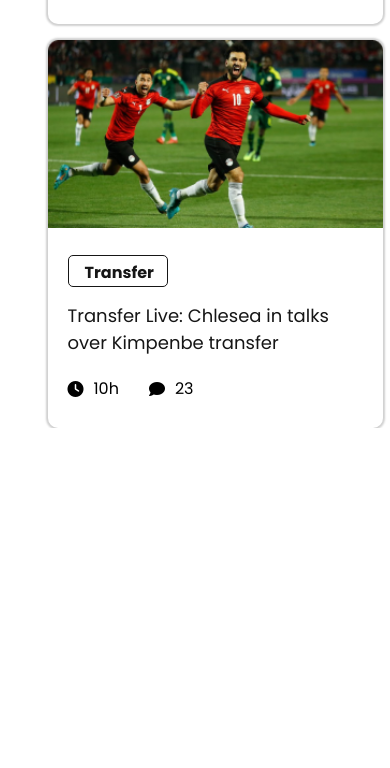
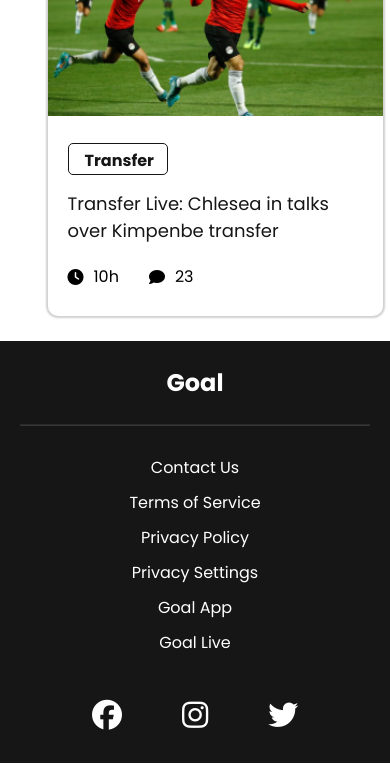
Before and after one commit to Oliulla/WORLD-CUP-WEBSITE, a plain HTML site: page index.html in a window 390 px wide. Shown: the part 4024-4792 px from the top of the page. Before the commit the page ends 4452 px from the top, so only its background shows below. Drawn offline with Linux system fonts and the light colour scheme.

Commit message:
added responsive footer

```diff
--- a/index.html
+++ b/index.html
@@ -235,5 +235,33 @@
     <div class="tablet-btn">
         <button class="tablet-view-btn"><a href="#">View All</a></button>
     </div>
+
+    <!-- Footer start -->
+    <footer class="footer">
+        <div class="footer-goal">
+            <div class="footer-title">
+                <h2>Goal</h2>
+            </div>
+            <div class="horizontal-line">
+                <hr>
+            </div>
+            <ul class="footer-impotant-links links">
+                <li><a href="#">Contact Us</a></li>
+                <li><a href="#">Terms of Service</a></li>
+                <li><a href="#">Privacy Policy</a></li>
+                <li><a href="#">Privacy Settings</a></li>
+                <li><a href="#">Goal App</a></li>
+                <li><a href="#"> Goal Live</a></li>
+            </ul>
+            <ul class="footer-social-links links">
+                <li><a href="https://web.facebook.com/fifaworldcup" target="_blank"><i class="fa-brands fa-facebook fa-2x"></i></a></li>
+                <li><a href="https://www.instagram.com/fifaworldcup/" target="_blank"><i class="fa-brands fa-instagram fa-2x"></i></a></li>
+                <li><a href="https://twitter.com/FIFAWorldCup" target="_blank"><i class="fa-brands fa-twitter fa-2x"></i></a></li>
+            </ul>
+            </div>
+        </div>
+    </footer>
+    <!-- Footer end -->
+
 </body>
 </html>
--- a/style.css
+++ b/style.css
@@ -183,7 +183,7 @@ main {
     border: 1px solid var(--secondary-text-color);
     border-radius: 5px;
     padding: 4px 16px;
-    font-size: 16px;
+    font-size: var(--primary-font-size);
 }
 
 .blog-text {
@@ -240,6 +240,72 @@ main {
     text-decoration: none;
     color: var(--primary-text-color);
 }
+/* Tablet button styling end */
+
+/* Footer styling start */
+.footer {
+    width: 100%;
+    height: 444px;
+    background-color: var(--secondary-text-color);
+    margin-top: 80px;
+}
+
+.footer-goal {
+    display: flex;
+    flex-direction: column;
+    justify-content: center;
+    align-items: center;
+}
+
+.footer-title {
+    padding: 130px 752px 0;
+}
+
+.footer-title h2 {
+    color: var(--primary-text-color);
+}
+
+.horizontal-line {
+    width: 100%;
+    background-color: 1px solid var(--primary-text-color);
+    opacity: 15%;
+    padding: 50px 140px;
+}
+
+.links {
+    display: flex;
+    flex-direction: row;
+    padding: 0 10px 30px;
+}
+
+.links li {
+    list-style-type: none;
+    padding: 0 20px;
+}
+
+.links a {
+    color: var(--primary-text-color);
+    font-size: var(--primary-font-size);
+    text-decoration: none;
+}
+
+.footer-impotant-links a:hover {
+    text-decoration: underline;
+}
+
+.footer-social-links {
+    padding-top: 40px;
+}
+
+.footer-social-links a {
+    padding: 0 10px;
+    transition: ease-in 0.3s;
+}
+
+.footer-social-links a:hover {
+    color: #d1be99;
+}
+/* Footer styling end */
 
 /* For Mobile device or small devices */
 @media screen and (max-width: 767px) {
@@ -304,6 +370,7 @@ main {
 
     .menu-section {
         width: 80%;
+        height: 200px;;
         background-color: var(--primary-text-color);
         margin: 0;
         display: flex;
@@ -340,6 +407,42 @@ main {
         width: 335px;
         height: 188px;
     }
+
+    /* Footer styling start */
+    .footer {
+        width: 100%;
+        height: 422px;
+        margin-top: 25px;
+    }
+
+    .footer-title {
+        width: 100%;
+        padding: 24px 0 0;
+        text-align: center;
+    }
+
+    .horizontal-line {
+        padding: 24px 20px;
+    }
+
+   .footer-impotant-links {
+        flex-direction: column;
+        justify-content: center;
+        align-items: center;
+   }
+
+   .links li {
+        padding: 5px 20px;
+    }
+
+    .footer-social-links {
+        padding-top: 5px;
+    }
+
+    .footer-social-links a {
+        font-size: 15px;
+    }
+    /* Footer styling end */
 
 }
 
@@ -393,6 +496,7 @@ main {
 
     .menu-section {
         width: 100%;
+        height: 150px;
         background-color: var(--primary-text-color);
         margin: 0;
         display: flex;
@@ -436,6 +540,32 @@ main {
     .tablet-view-btn {
         display: block;
     }
+    /* Blogs media section end */
 
+    /* Footer styling start */
+    .footer {
+        width: 100%;
+        height: 345px;
+        margin-top: 70px;
+    }
+
+    .footer-title {
+        padding: 70px 0 0;
+    }
+
+    .footer-title h2 {
+        color: var(--primary-text-color);
+    }
+
+    .horizontal-line {
+        width: 100%;
+        padding: 30px 50px;
+    }
+
+    .links {
+
+        padding: 0 100px 30px;
+    }
+    /* Footer styling end */
 
 }
```
